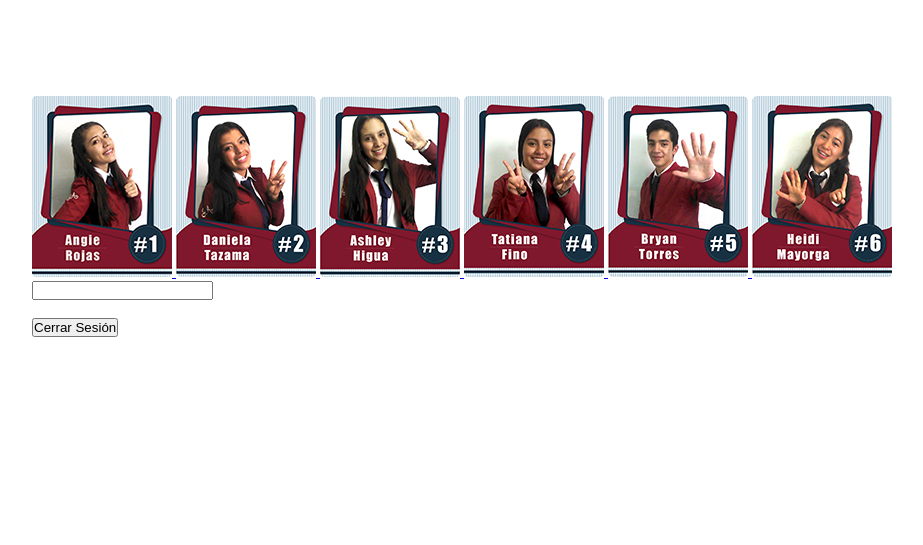
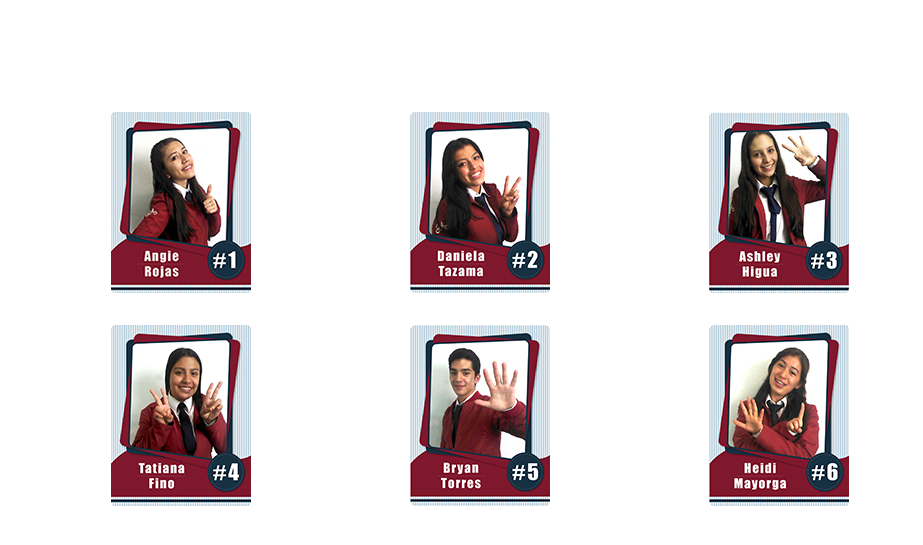
Before and after one commit to dfbarrios-gh/dp-acoinprev, a PHP site: page /votante.php in a window 1280 px wide. Shown: the part 108-653 px from the top of the page, without its empty margins (160-1083 px from the left). Run offline with PHP 8.4, Linux system fonts and the light colour scheme; a user stored in the database is signed in.

Commit message:
agregado animacion a las fotos de votantes

```diff
--- a/estilo.css
+++ b/estilo.css
@@ -56,6 +56,40 @@ button{
 
 
 /*Id's*/
+
+#imagecandidates{
+	display: flex;
+	justify-content: space-around;
+	flex-wrap: wrap;
+}
+
+#imagecandidates a{
+	width: 33%;
+	display: flex;
+	justify-content: center;
+	padding: 1em 0;
+}
+
+#imagecandidates a img:hover{
+	animation-name: movimiento;
+    animation-duration: 1s;
+    /*transform: rotate(30deg);*/
+}
+
+/* The animation code */
+@keyframes movimiento {
+	0%   {transform: rotate(0deg);}
+    25%  {transform: rotate(30deg);}
+    /*50%  {transform: rotate(0deg);}*/
+    75%  {transform: rotate(-30deg);}
+    100% {transform: rotate(0deg);}
+}
+
+#imagecandidates a img{
+
+}
+
+
 #icono{
 	width: 50%;
 }
--- a/votante.php
+++ b/votante.php
@@ -27,8 +27,7 @@ require_once("conexion.php");
                   <h1>Elecciones personero estudiantil</h1>
                   <h5>ACOINPREV</h5>
             </header>
-                  <div id='imagecandidates'>
-                        <form name='frmcandidates' method='POST'>
+            <div id='imagecandidates' class="centrarCaja">
                <a href='sufragar.php?usrid=1' title='#1 Angie Rojas'>
                   <img title='Angie Rojas #1' src='img/candidates/cdt@01.jpg' ></img>
                </a>
@@ -47,11 +46,6 @@ require_once("conexion.php");
                <a href='sufragar.php?usrid=6' title='#6 Heidi Mayorga'>
                   <img title='Heidi Mayorga #6' src='img/candidates/cdt@06.jpg' ></img>
                </a>
-                           <input type='text' name='inp%02%votar'/>
-                          </br></br>
-                          <input type='button' name='btncerrarsesion' value='Cerrar Sesión'
-                           onclick="this.form.action='csesion.php'; this.form.submit();"/>
-                        </form>
             </div>
       </body>
 </html>
```
Lines whose indentation alone changed are shown as unchanged.
